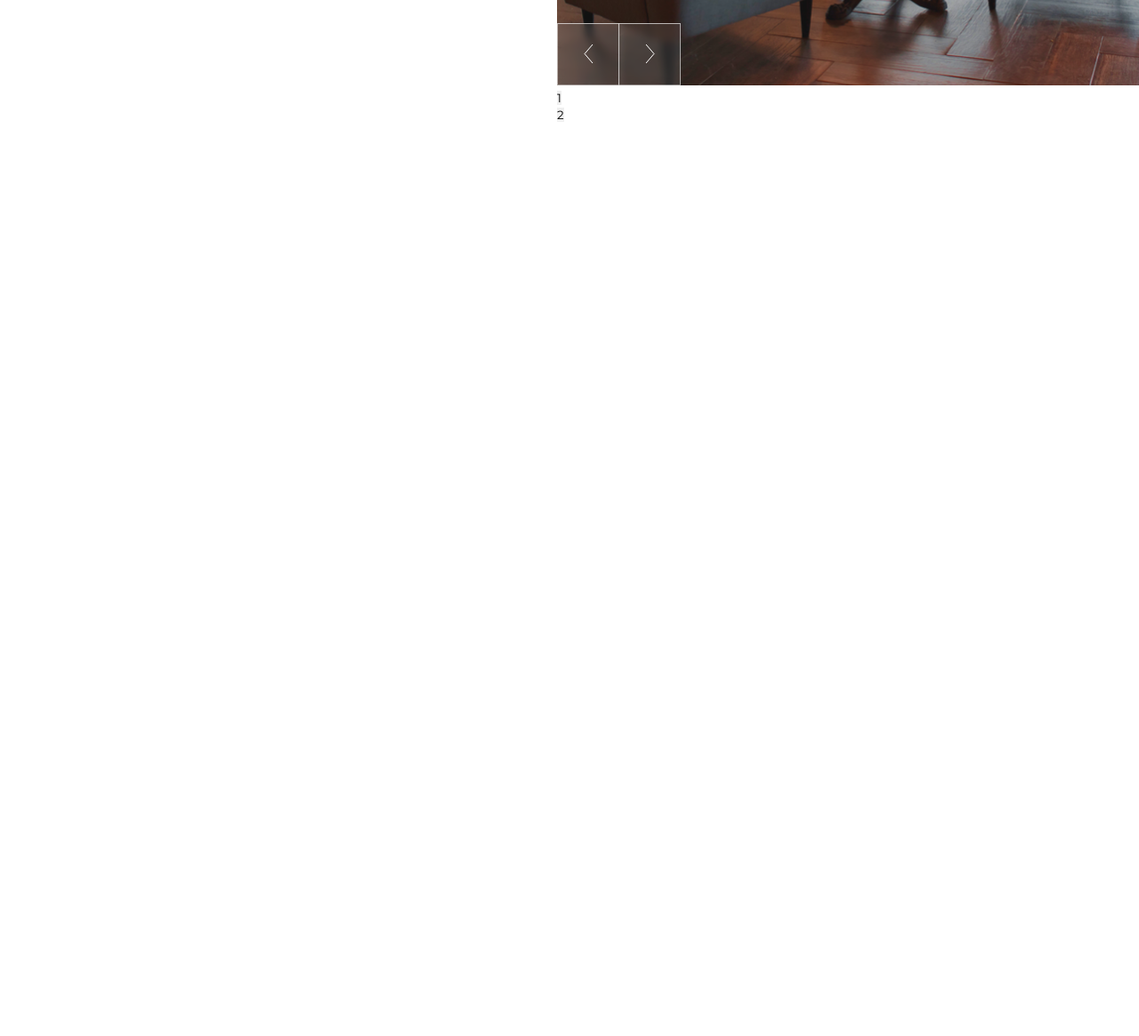
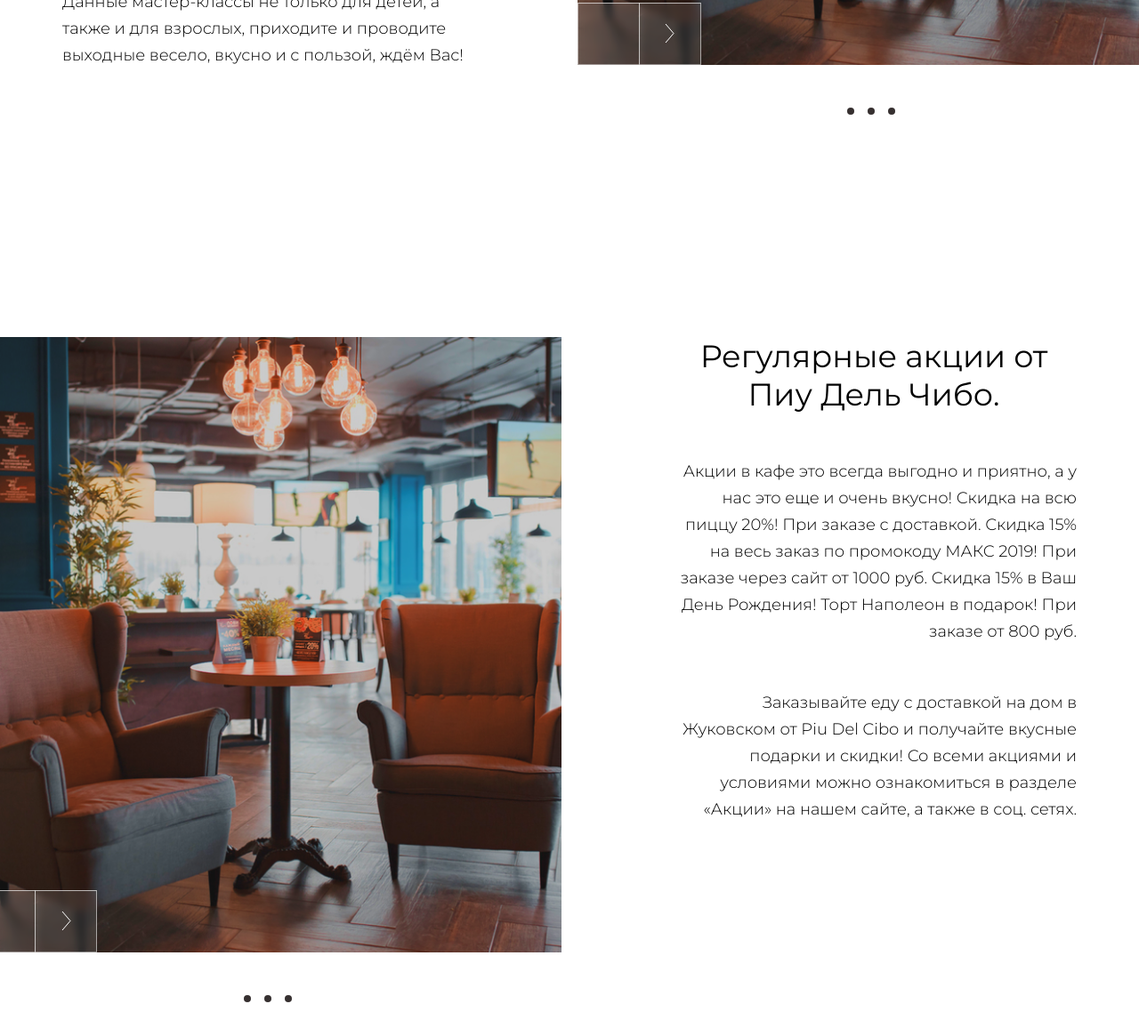
Before and after one commit to Yud1nArtem/Piu-Del-Cibo, a website: page app/index.html in a window 1280 px wide. Shown: the part 5685-6850 px from the top of the page at 89% size. Before the commit the page ends 6037 px from the top, so only its background shows below. Drawn offline with nearby package versions, Linux system fonts and the light colour scheme; files that its build step writes are made by us from their sources; a web font is replaced by a local one.

Commit message:
Add section info in html and css files

```diff
--- a/app/index.html
+++ b/app/index.html
@@ -372,10 +372,10 @@
                             Пиццерия Пиу Дель Чибо
                             в Жуковском.
                         </p>
-                        <p class="content__top_text">
+                        <p class="content__top_text content__text">
                             Семейный ресторан-пиццерия Piu Del Cibo всегда готов встретить Вас с семьей, друзьями на завтрак, обед или ужин. У нас Вы можете как перекусить, так и полноценно покушать, потому что наше меню не ограничивается одной лишь пиццей, а также в меню Вы увидите горячие блюда, закуски, супы, лапшу, роллы и суши и конечно же напитки и десерты. Мастер-классы для детей.
                         </p>
-                        <p class="content__top_text">
+                        <p class="content__top_text content__text">
                             Мы регулярно проводим интересные мастер-классы по приготовлению блюд, например пиццы, роллов, бургеров и др. Приводите своих деток к нам на вкусные мастер-классы!
                             Информацию о мероприятиях можно посмотреть на сайте в разделе «Акции» и в группах в социальных сетях. Данные мастер-классы не только для детей, а также и для взрослых, приходите и проводите выходные весело, вкусно и с пользой, ждём Вас!
                         </p>
@@ -388,24 +388,37 @@
                             <div class="slider__item">
                                 <img class="slide__img" src="images/getlstd-property-photo 1.png" alt="Фото">
                             </div>
+                            <div class="slider__item">
+                                <img class="slide__img" src="images/пиу дель чибо 1.png" alt="Фото">
+                            </div>
                         </div>
                     </div>
                 </div>
                 <div class="info__content_bottom">
                     <div class="content__bottom_left">
+                        <div class="content__bottom_slider slider">
+                            <div class="slider__item">
+                                <img class="slide__img" src="images/пиу дель чибо 1.png" alt="Фото">
+                            </div>
+                            <div class="slider__item">
+                                <img class="slide__img" src="images/getlstd-property-photo 1.png" alt="Фото">
+                            </div>
+                            <div class="slider__item">
+                                <img class="slide__img" src="images/пиу дель чибо 1.png" alt="Фото">
+                            </div>
+                        </div>
+                    </div>
+                    <div class="content__bottom_right">
                         <p class="content__bottom_title">
                             Регулярные акции от
                             Пиу Дель Чибо.
                         </p>
-                        <p class="content__bottom_text">
+                        <p class="content__bottom_text content__text">
                             Акции в кафе это всегда выгодно и приятно, а у нас это еще и очень вкусно! Скидка на всю пиццу 20%! При заказе с доставкой. Скидка 15% на весь заказ по промокоду МАКС 2019! При заказе через сайт от 1000 руб. Скидка 15% в Ваш День Рождения! Торт Наполеон в подарок! При заказе от 800 руб.
                         </p>
-                        <p class="content__bottom_text">
+                        <p class="content__bottom_text content__text">
                             Заказывайте еду с доставкой на дом в Жуковском от Piu Del Cibo и получайте вкусные подарки и скидки! Со всеми акциями и условиями можно ознакомиться в разделе «Акции» на нашем сайте, а также в соц. сетях.
                         </p>
-                    </div>
-                    <div class="content__bottom_right">
-                        <div class="content__bottom_slider"></div>
                     </div>
                 </div>
             </div>
--- a/app/js/main.js
+++ b/app/js/main.js
@@ -1,5 +1,13 @@
 $(function () {
     $('.slider').slick({
         dots: true,
+        speed: 1200,
+        infinite: false,
+        autoplay: true,
+        autoplaySpeed: 10000,
+        pauseOnFocus: true,
+        pauseOnHover: true,
+        pauseOnDotsHover: false,
+        draggable: false,
     });
 });
--- a/app/scss/style.scss
+++ b/app/scss/style.scss
@@ -401,6 +401,7 @@
 .info__content_top {
     display: flex;
     justify-content: space-between;
+    margin-bottom: 250px;
 }
 .content__top_left {
     color: #000;
@@ -409,6 +410,7 @@
     .content__top_title {
         margin-bottom: 50px;
         font-size: 35px;
+        font-weight: 400;
         text-align: center;
     }
     .content__top_text {
@@ -416,13 +418,18 @@
         font-size: 18px;
     }
 }
+.content__text {
+    line-height: 30px;
+}
 .content__top_right {
-    width: 60%;
+    width: 58%;
 }
 .slider {
-    transform: translateX(100px);
     min-width: 0;
     position: relative;
+}
+.content__top_slider {
+    transform: translateX(100px);
 }
 .slide__img {
     height: 100%;
@@ -450,7 +457,15 @@
     border-right-color: rgba(255, 255, 255, .55);
     border-bottom-color: rgba(255, 255, 255, .4);
     border-left-color: rgba(255, 255, 255, .55);
-    transform: translateY(-112px);
+    transform: translateY(-126px);
+    transition: $trans;
+
+    &:hover {
+        background-color: rgba(255, 255, 255, .4);
+    }
+    &:focus {
+        background-color: rgba(255, 255, 255, .3);
+    }
 }
 .content__top_slider .slick-prev {
     left: 0;
@@ -460,3 +475,129 @@
     left: 69px;
     background-image: url(../images/стрелкаСлайдерВправо.svg);
 }
+.slider .slick-arrow.slick-disabled {
+    /* background-color: rgba(0, 0, 0, .2); */
+    background-image: none;
+}
+.content__top_slider .slick-dots {
+    margin-top: 33px;
+    display: flex;
+    justify-content: center;
+    align-items: center;
+}
+.content__top_slider .slick-dots li {
+    margin-left: 15px;
+
+    &:first-child {
+        margin-left: 0;
+    }
+}
+.content__top_slider .slick-dots button {
+    font-size: 0;
+    width: 8px;
+    height: 8px;
+    background-color: $titleColor;
+    border-radius: 50%;
+    transition: $trans;
+
+    &:hover {
+        background-color: #918080;
+    }
+    &:focus {
+        background-color: #7D6D6D;
+    }
+}
+
+.info__content_bottom {
+    display: flex;
+    justify-content: space-between;
+    margin-bottom: 250px;
+}
+.content__bottom_left {
+    width: 58%;
+}
+.content__bottom_right {
+    color: #000;
+    width: 40%;
+
+    .content__bottom_title {
+        margin-bottom: 50px;
+        font-size: 35px;
+        font-weight: 400;
+        text-align: center;
+    }
+    .content__bottom_text {
+        margin-bottom: 50px;
+        font-size: 18px;
+        text-align: right;
+    }
+}
+.content__bottom_slider {
+    transform: translateX(-100px);
+}
+.content__bottom_slider .slick-arrow {
+    position: absolute;
+    top: 100%;
+    z-index: 10;
+    font-size: 0;
+    width: 70px;
+    height: 70px;
+    background-repeat: no-repeat;
+    background-position: center;
+    background-color: rgba(255, 255, 255, .1);
+    backdrop-filter: blur(4px);
+    border: 1px solid;
+    border-top-color: rgba(255, 255, 255, .65);
+    border-right-color: rgba(255, 255, 255, .55);
+    border-bottom-color: rgba(255, 255, 255, .4);
+    border-left-color: rgba(255, 255, 255, .55);
+    transform: translateY(-126px);
+    transition: $trans;
+
+    &:hover {
+        background-color: rgba(255, 255, 255, .4);
+    }
+    &:focus {
+        background-color: rgba(255, 255, 255, .3);
+    }
+}
+.content__bottom_slider .slick-prev {
+    left: 0;
+    background-image: url(../images/стрелкаСлайдерВлево.svg);
+}
+.content__bottom_slider .slick-next {
+    left: 69px;
+    background-image: url(../images/стрелкаСлайдерВправо.svg);
+}
+.slider .slick-arrow.slick-disabled {
+    /* background-color: rgba(0, 0, 0, .2); */
+    background-image: none;
+}
+.content__bottom_slider .slick-dots {
+    margin-top: 33px;
+    display: flex;
+    justify-content: center;
+    align-items: center;
+}
+.content__bottom_slider .slick-dots li {
+    margin-left: 15px;
+
+    &:first-child {
+        margin-left: 0;
+    }
+}
+.content__bottom_slider .slick-dots button {
+    font-size: 0;
+    width: 8px;
+    height: 8px;
+    background-color: $titleColor;
+    border-radius: 50%;
+    transition: $trans;
+
+    &:hover {
+        background-color: #918080;
+    }
+    &:focus {
+        background-color: #7D6D6D;
+    }
+}
```
Also changed, not shown: app/css/style.min.css, app/js/main.min.js.
